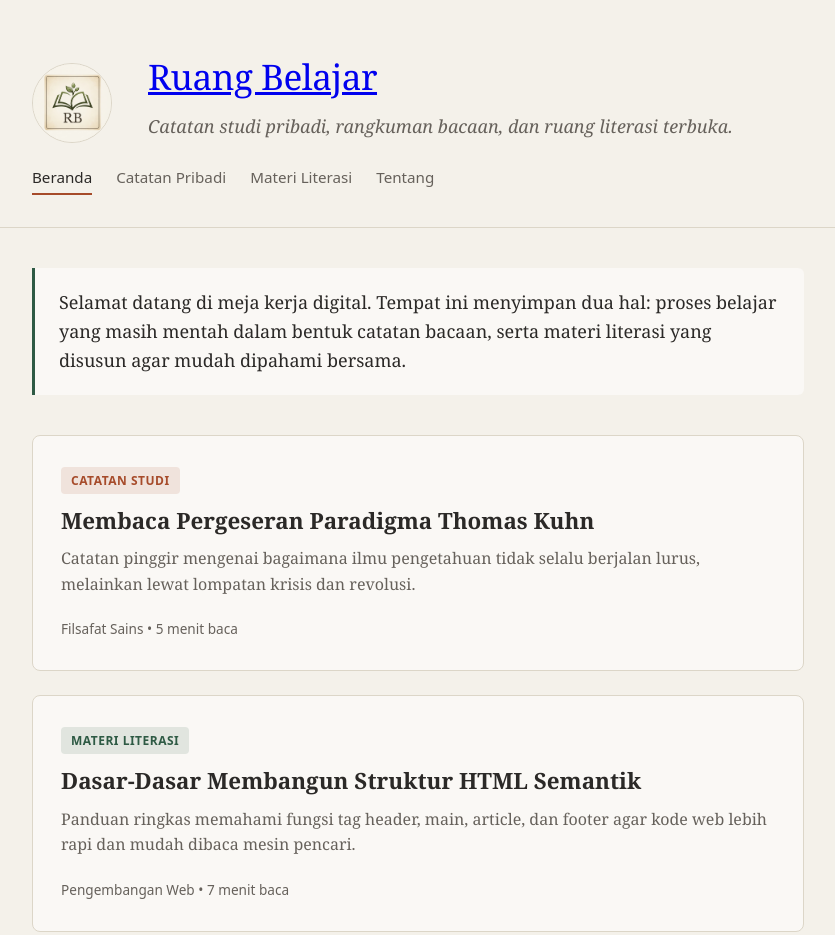
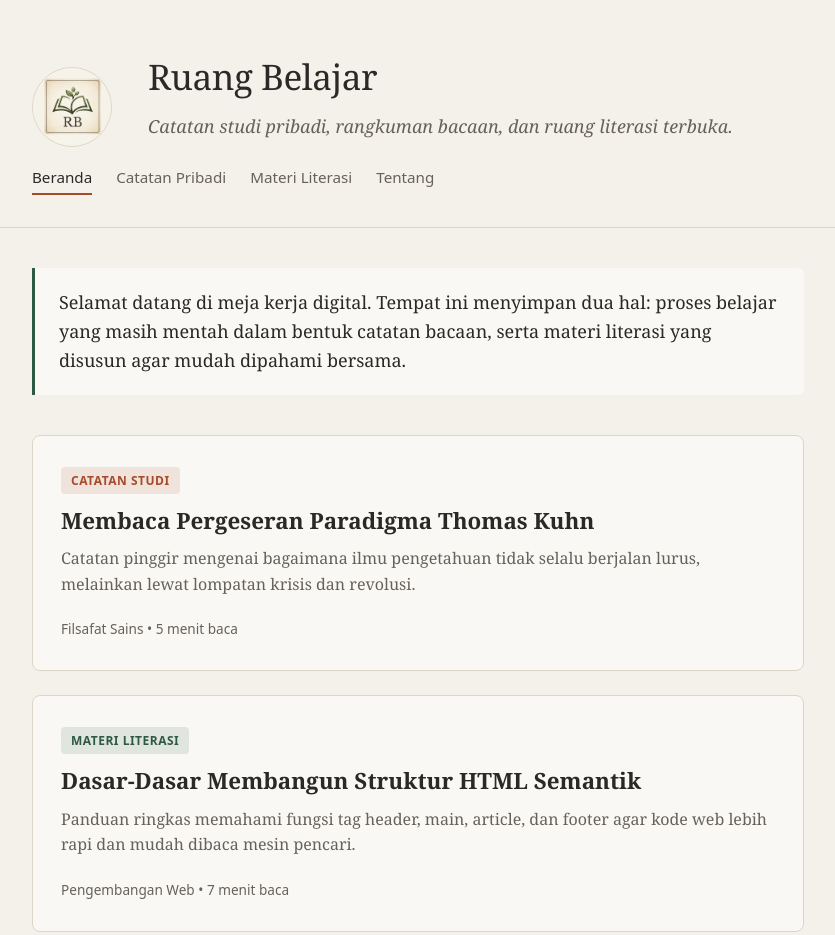
Before and after one commit to pilihankata/ruang_belajar, a plain HTML site: page index.html in a window 1280 px wide. Shown: the top 935 px of the page, without its empty margins (222-1057 px from the left). Drawn offline with Linux system fonts and the light colour scheme.

Commit message:
Update style.css

```diff
--- a/style.css
+++ b/style.css
@@ -188,3 +188,10 @@ body {
   font-size: 0.9rem;
   color: var(--text-muted);
 }
+.brand-link,
+.brand-title-link {
+    text-decoration: none;
+    color: inherit;
+    display: inline-flex;
+    align-items: center;
+}
```
